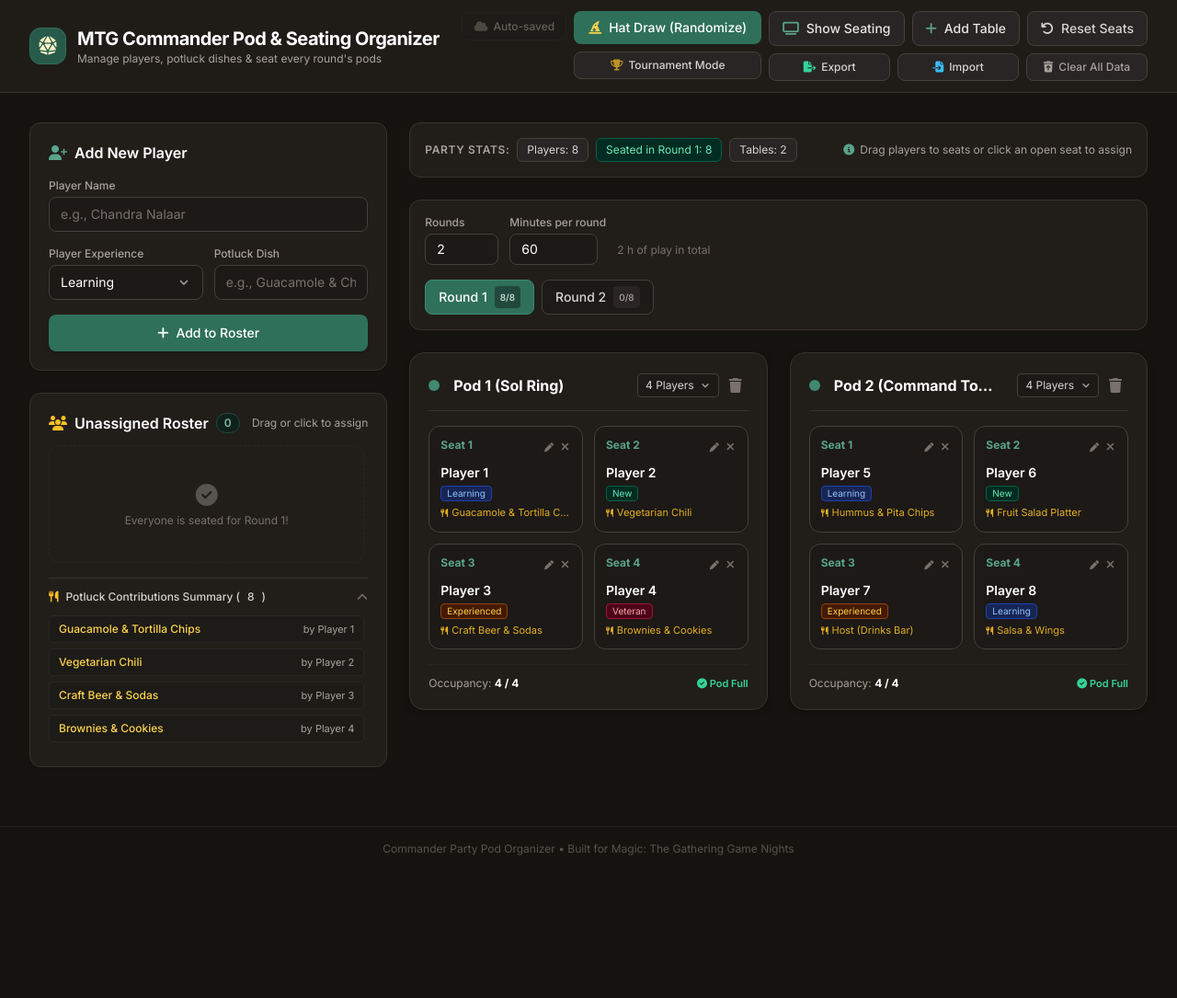
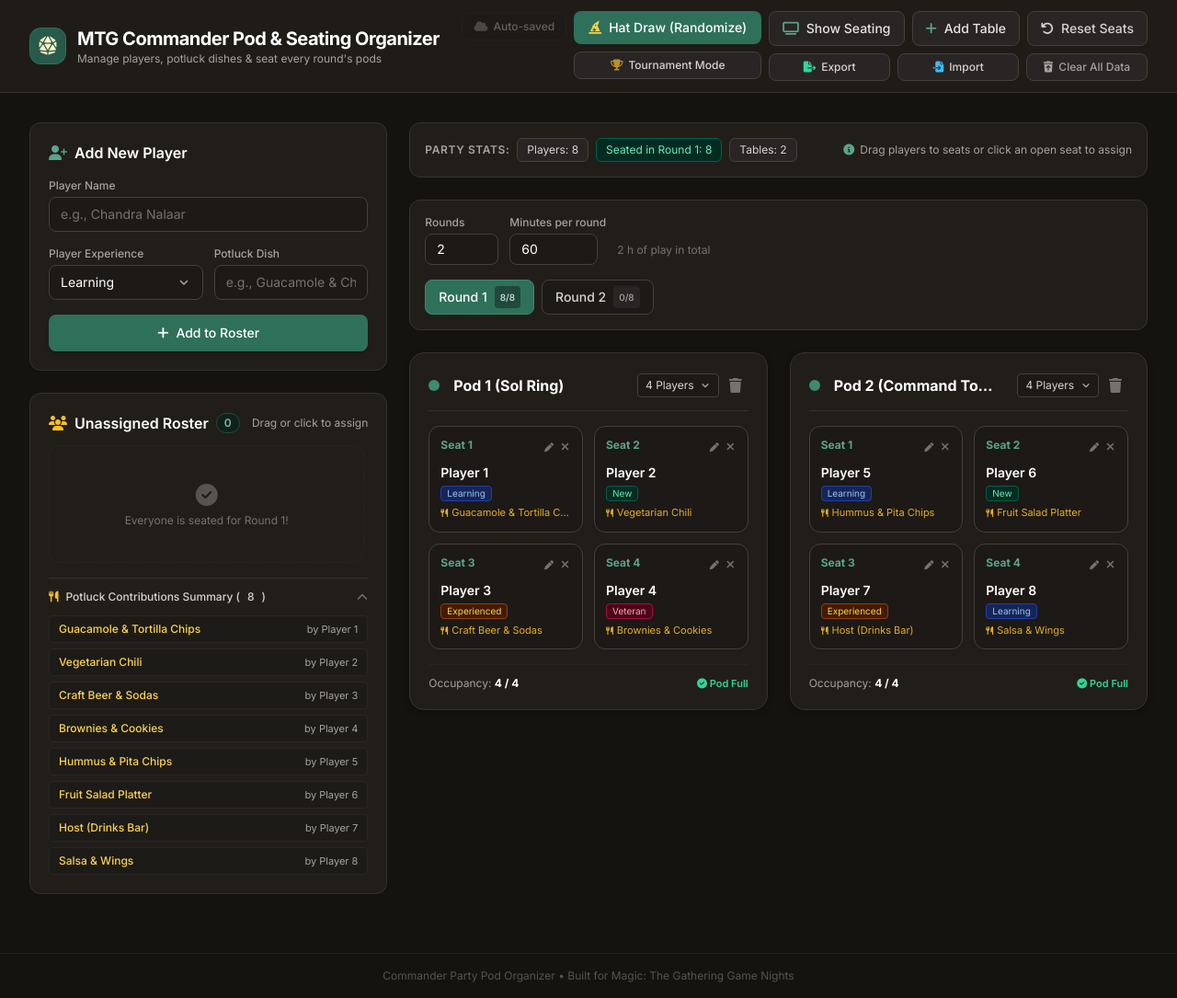
Before and after one commit to pstatonvt/commander-party, a plain HTML site: page index.html in a window 1280 px wide. Shown: the whole page at 92% size. Before the commit the page ends 947 px from the top, so only its background shows below. Drawn offline with nearby package versions, Linux system fonts and the light colour scheme.

Commit message:
fixed some vertical spacing

```diff
--- a/index.html
+++ b/index.html
@@ -327,7 +327,7 @@
                                 <i class="fa-solid fa-chevron-down text-stone-500"></i>
                             </span>
                         </summary>
-                        <div id="potluckList" class="mt-3 text-xs text-stone-400 space-y-1.5 max-h-36 overflow-y-auto pr-1">
+                        <div id="potluckList" class="mt-3 text-xs text-stone-400 space-y-1.5">
                             <!-- Dynamic food items -->
                         </div>
                     </details>
```
